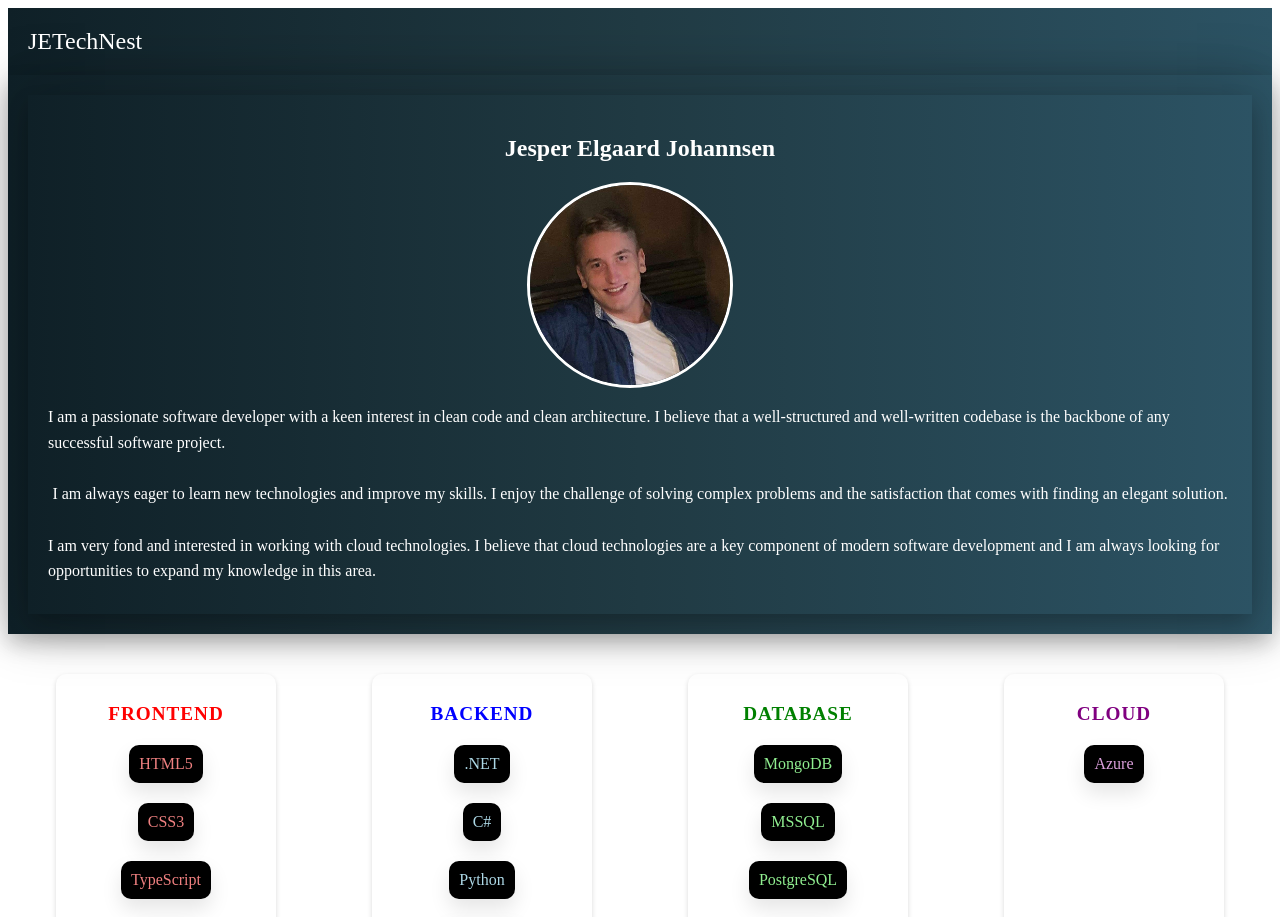
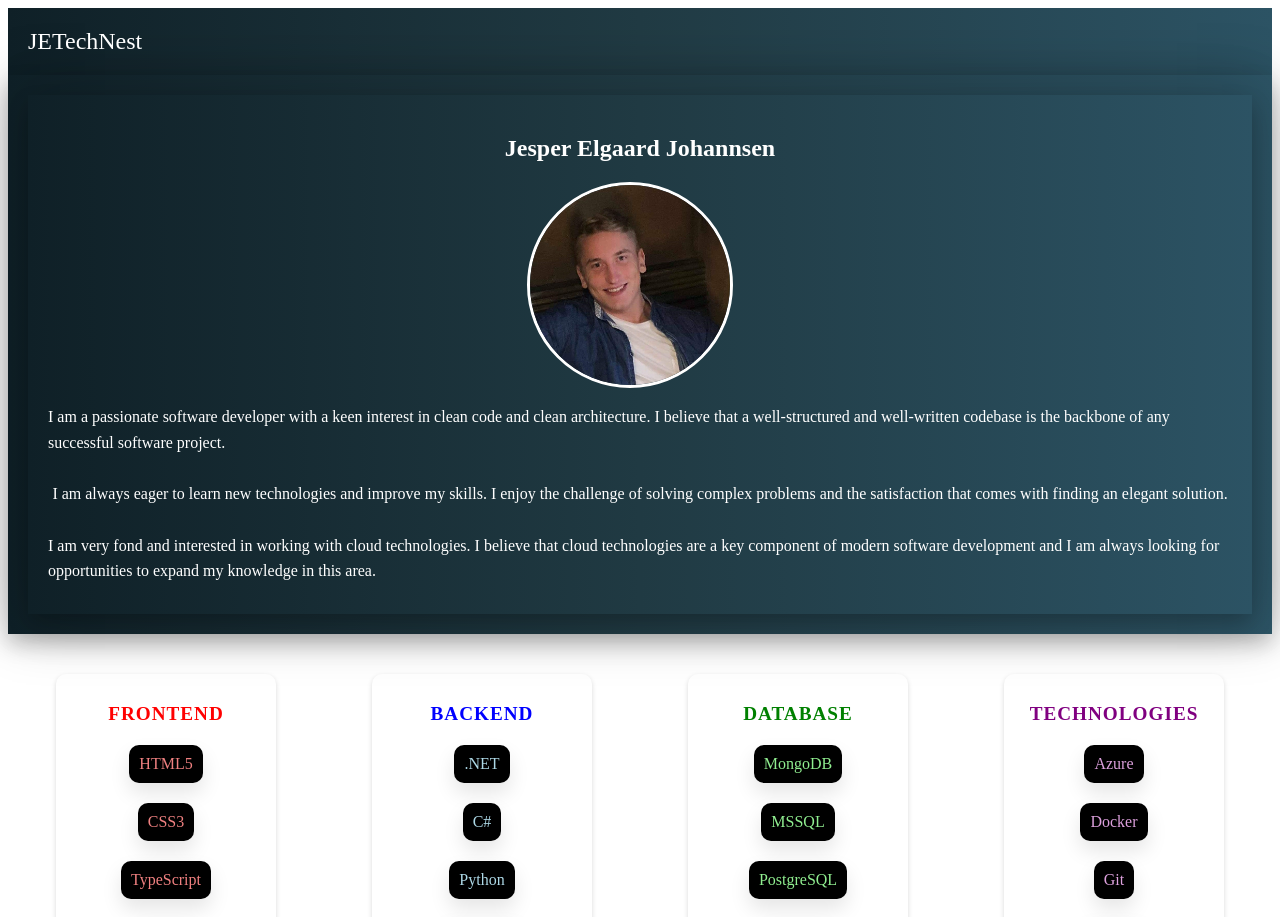
Before and after one commit to Jesperejohannsen/jetechnest, a React (Vite) app: page / in a window 1280 px wide. Shown: the top 917 px of the page. Built offline with nearby package versions, Linux system fonts and the light colour scheme.

Commit message:
changing project section and skill section

```diff
--- a/src/App.tsx
+++ b/src/App.tsx
@@ -1,4 +1,3 @@
-import { BrowserRouter as Router } from 'react-router-dom';
 import './App.css';
 import Header from './components/header/Header';
 import About from './components/about/About';
@@ -8,13 +7,13 @@ import ContactForm from './components/contact/Contact';
 
 function App() {
   return (
-    <Router>
+    <>
       <Header />
       <About />
       <SkillSection />
       <ProjectsSection />
       <ContactForm />
-    </Router>
+    </>
   );
 }
 
--- a/src/components/projects/ProjectsSection.css
+++ b/src/components/projects/ProjectsSection.css
@@ -134,21 +134,19 @@
   .project-card {
     width: 100%;
     padding: 10px;
-    margin: 5px;
+    margin: 10px;
   }
 
   .modal-content {
     width: 95%;
-    max-width: 40%;
+    max-width: 100%;
     padding: 10px;
     max-height: 90vh;
     box-sizing: border-box;
-    margin-right: 50%;
-    margin-top: 50%;
   }
 
   .modal-content img {
-    width: 40%;
+    width: 100%;
   }
 
   .close-button {
--- a/src/components/skills/SkillSection.css
+++ b/src/components/skills/SkillSection.css
@@ -79,10 +79,10 @@
   color: lightgreen;
 }
 
-.cloud h3 {
+.technologies h3 {
   color: purple;
 }
 
-.cloud .skill-name {
+.technologies .skill-name {
   color: plum;
 }
--- a/src/components/skills/SkillSection.tsx
+++ b/src/components/skills/SkillSection.tsx
@@ -5,7 +5,7 @@ const SkillSection = () => {
     frontend: ["HTML5", "CSS3", "TypeScript", "React"],
     backend: [".NET", "C#", "Python", "GraphQL", "REST"],
     database: ["MongoDB", "MSSQL", "PostgreSQL", "SQLite"],
-    cloud: ["Azure"],
+    technologies: ["Azure", "Docker", "Git", "CI/CD" ],
   };
 
   return (
```
